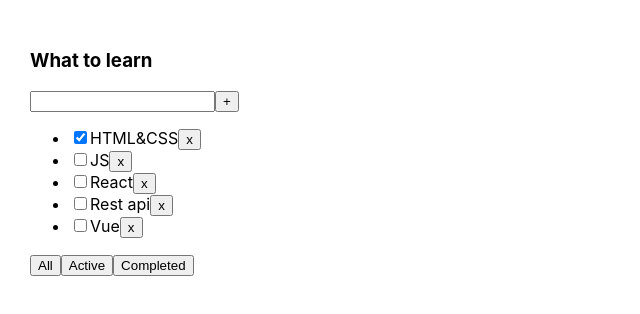
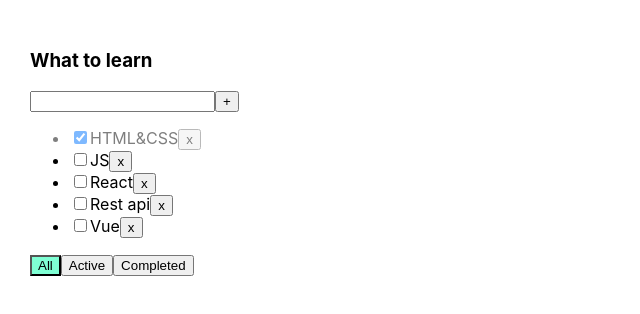
Before and after one commit to julimorozova/TODOS, a React (Create React App) app: page / in a window 1280 px wide. Shown: the top 314 px of the page, without its empty margins (0-640 px from the left). Built offline with nearby package versions, Linux system fonts and the light colour scheme.

Commit message:
feat: change the opacity of completed tasks

```diff
--- a/src/App.css
+++ b/src/App.css
@@ -13,3 +13,9 @@
 .error-message {
   color: red;
 }
+.active-filter {
+  background-color: aquamarine;
+}
+.is-done {
+  opacity: 0.5;
+}
--- a/src/App.tsx
+++ b/src/App.tsx
@@ -74,6 +74,7 @@ function App() {
                 changeFilter={ changeFilter }
                 addTask = { addTask }
                 changeTaskStatus = { changeStatus }
+                filter = {filter}
             />
         </div>
     );
--- a/src/components/Button/Button.tsx
+++ b/src/components/Button/Button.tsx
@@ -3,12 +3,15 @@ import React from "react";
 type ButtonPropsType = {
     buttonName: string
     onClickHandler: () => void
+    className: string
 }
 export const Button: React.FC<ButtonPropsType> = ({
     buttonName,
     onClickHandler,
+    className
   }) => {
     return (
-        <button onClick = { onClickHandler }>{ buttonName }</button>
+        <button className={className}
+                onClick = { onClickHandler }>{ buttonName }</button>
     )
 }
--- a/src/components/Task/Task.tsx
+++ b/src/components/Task/Task.tsx
@@ -14,7 +14,7 @@ export const Task = ({ id, title, isDone, removeTask, changeTaskStatus }: TaskPr
         changeTaskStatus(id, newIsDoneValue);
     }
     return (
-        <li>
+        <li className = {isDone ? "is-done" : "" }>
             <input type="checkbox"
                    onChange = { onChangeHandler }
                    checked = { isDone }
--- a/src/components/TodoList/TodoList.tsx
+++ b/src/components/TodoList/TodoList.tsx
@@ -12,6 +12,7 @@ type TodoListPropsType = {
     changeFilter: (filter: FilterValueType) => void
     addTask: (title: string) => void
     changeTaskStatus: (taskId: string, isDone: boolean) => void
+    filter: FilterValueType
 }
 
 export const TodoList = (props: TodoListPropsType) => {
@@ -25,15 +26,6 @@ export const TodoList = (props: TodoListPropsType) => {
             setError("Title is required")
         }
     }
-    const tasksComponents = props.tasks.map(item => {
-        return (
-            <Task key = { item.id }
-                  { ...item }
-                  removeTask = { props.removeTask }
-                  changeTaskStatus = {props.changeTaskStatus }
-            />
-        )
-    });
 
     const onChangeHandler = (e: ChangeEvent<HTMLInputElement>) => {
         setTitle(e.currentTarget.value);
@@ -50,6 +42,16 @@ export const TodoList = (props: TodoListPropsType) => {
     const onActiveClickHandler = () => props.changeFilter("active");
     const onCompletedClickHandler = () => props.changeFilter("completed");
 
+    const tasksComponents = props.tasks.map(item => {
+        return (
+            <Task
+                key = { item.id }
+                { ...item }
+                removeTask = { props.removeTask }
+                changeTaskStatus = {props.changeTaskStatus }
+            />
+        )
+    });
     return (
         <div>
             <TodoListHeader title = { props.title } />
@@ -86,15 +88,18 @@ export const TodoList = (props: TodoListPropsType) => {
             </ul>
             <div>
                 <Button
-                    buttonName="All"
+                    className = { props.filter === "all" ? "active-filter" : "" }
+                    buttonName = "All"
                     onClickHandler = { onAllClickHandler }
                 />
                 <Button
-                    buttonName="Active"
+                    className = { props.filter === "active" ? "active-filter" : "" }
+                    buttonName = "Active"
                     onClickHandler = { onActiveClickHandler }
                 />
                 <Button
-                    buttonName="Completed"
+                    className = { props.filter === "completed" ? "active-filter" : "" }
+                    buttonName = "Completed"
                     onClickHandler = { onCompletedClickHandler }
                 />
             </div>
```
